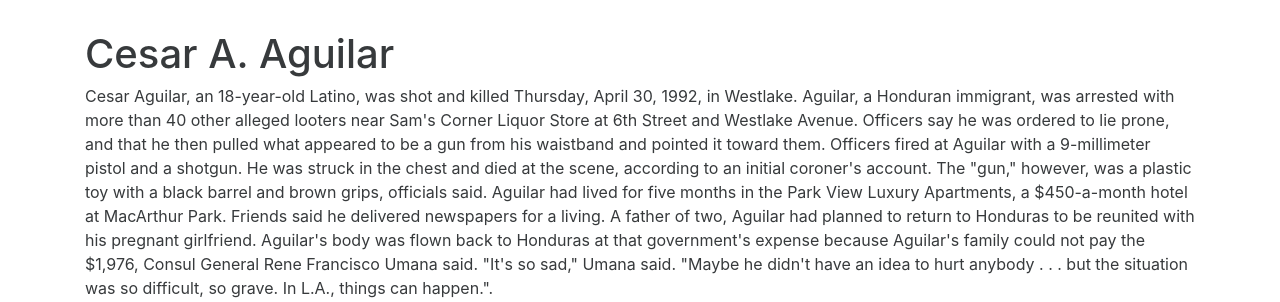
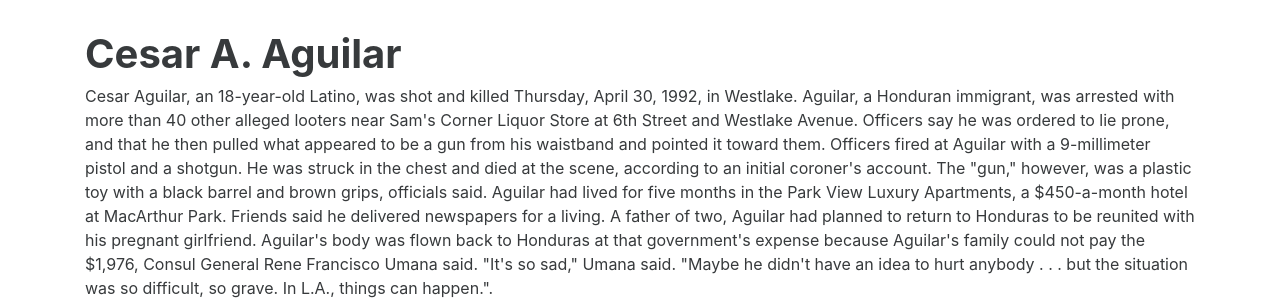
Before and after one commit to pyeu/my-first-news-app, a Flask app: page /1/ in a window 1280 px wide. Shown: the part 76-378 px from the top of the page. Run offline with Flask 2, Linux system fonts and the light colour scheme; some libraries are stand-ins or nearby versions.

Commit message:
small text changes

```diff
--- a/templates/detail.html
+++ b/templates/detail.html
@@ -19,8 +19,8 @@
 
     <section class="sec content whelp">
       <div class="container">
-
-<h1>{{ object.full_name }}</h1>
+<p></p>
+<h1><b>{{ object.full_name }}</b></h1>
 <p class = "story">{{ object.story }}.</p>
 
 <p><a href="http://articles.latimes.com/print/1992-06-21/news/mn-1558_1_police-officer">Read the story at the Los Angeles Times</a></p>
--- a/templates/index.html
+++ b/templates/index.html
@@ -20,7 +20,7 @@
     <section class="sec content whelp">
       <div class="container">
 
-    <p class="summary">These are the 63 people who died during the Los Angeles Riots in 1992. Read more at the <a href="http://spreadsheets.latimes.com/la-riots-deaths/">Los Angeles Times</a></p>
+    <p class="summary">These are the 63 people who died during the LA Riots in 1992. Read more at the <a href="http://spreadsheets.latimes.com/la-riots-deaths/">Los Angeles Times</a></p>
     	<p>Courtesy of <a href="http://first-news-app.readthedocs.io/en/latest/">THE FIRST NEWS APP TUTORIAL</a></p>
 
 	<div id="map"></div>
```
